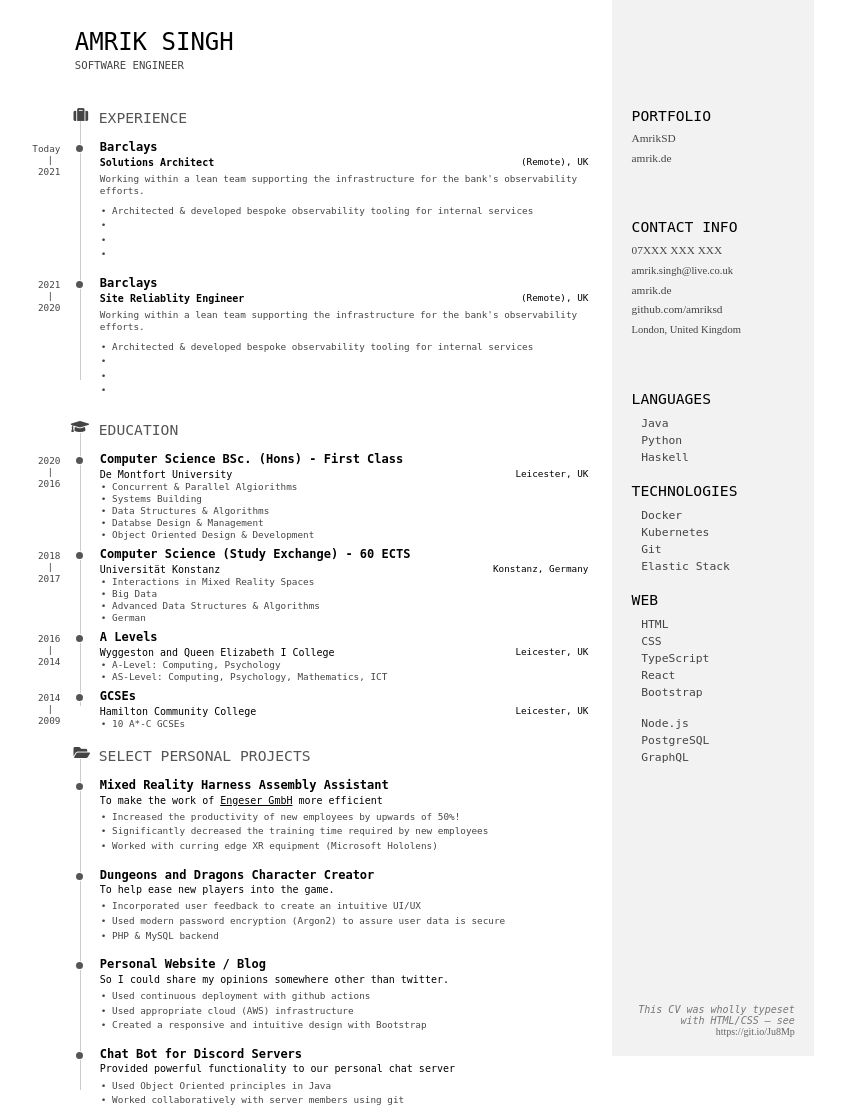
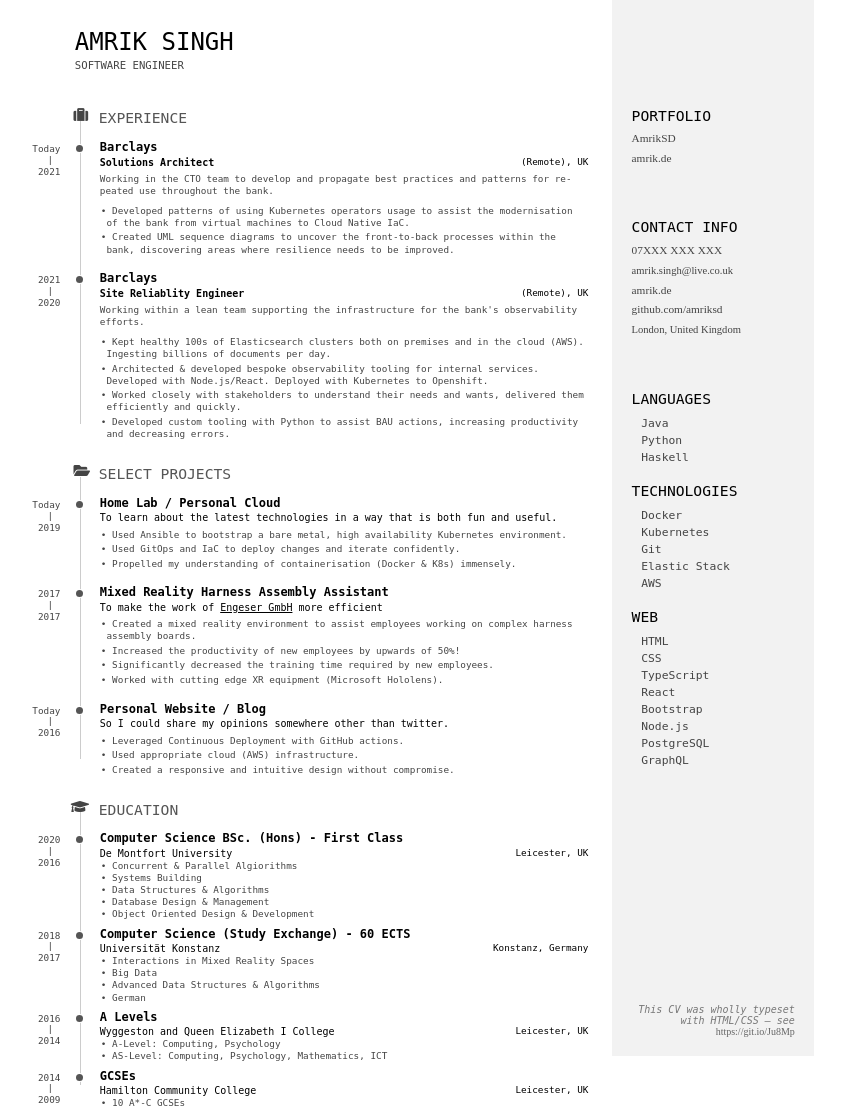
Before and after one commit to ArjG/ArjData, a Jekyll site: the page built from cv.html, in a window 1280 px wide. Shown: the whole page, without its empty margins (234-1079 px from the left). Built offline with Jekyll 4.4.1, drawn with Linux system fonts in a browser that asks for light colours; nearby versions of some CDN libraries.

Commit message:
✨ update cv time :D

```diff
--- a/cv.html
+++ b/cv.html
@@ -36,13 +36,11 @@ permalink: /cv/
             </header>
             <div>
               <span>
-                Working within a lean team supporting the infrastructure for the bank's observability efforts.
+                Working in the CTO team to develop and propagate best practices and patterns for repeated use throughout the bank.
               </span>
               <ul>
-                <li>Architected &amp; developed bespoke observability tooling for internal services</li>
-                <li></li>
-                <li></li>
-                <li></li>
+                <li>Developed patterns of using Kubernetes operators usage to assist the modernisation of the bank from virtual machines to Cloud Native IaC.</li>
+                <li>Created UML sequence diagrams to uncover the front-to-back processes within the bank, discovering areas where resilience needs to be improved.</li>
               </ul>
               </div>
           </div>
@@ -64,12 +62,78 @@ permalink: /cv/
                 Working within a lean team supporting the infrastructure for the bank's observability efforts.
               </span>
               <ul>
-                <li>Architected &amp; developed bespoke observability tooling for internal services</li>
-                <li></li>
-                <li></li>
-                <li></li>
+                <li>Kept healthy 100s of Elasticsearch clusters both on premises and in the cloud (AWS). Ingesting billions of documents per day.</li>
+                <li>Architected &amp; developed bespoke observability tooling for internal services. Developed with Node.js/React. Deployed with Kubernetes to Openshift.</li>
+                <li>Worked closely with stakeholders to understand their needs and wants, delivered them efficiently and quickly.</li>
+                <li>Developed custom tooling with Python to assist BAU actions, increasing productivity and decreasing errors.</li>
               </ul>
               </div>
+          </div>
+        </section>
+      </section>
+      <section class="main-block">
+        <h2>
+          <i class="fa fa-folder-open"></i> Select Projects
+        </h2>
+        <section class="blocks">
+          <div class="date">
+            <span>Today</span><span>2019</span>
+          </div>
+          <div class="decorator">
+          </div>
+          <div class="details">
+            <header>
+              <h3><a href="https://github.com/amriksd/berries">Home Lab / Personal Cloud</a></h3>
+              <span class="place">To learn about the latest technologies in a way that is both fun and useful.</span>
+            </header>
+            <div>
+              <ul>
+                <li>Used Ansible to bootstrap a bare metal, high availability Kubernetes environment.</li>
+                <li>Used GitOps and IaC to deploy changes and iterate confidently.</li>
+                <li>Propelled my understanding of containerisation (Docker &amp; K8s) immensely.</li>
+              </ul>
+            </div>
+          </div>
+        </section>
+        <section class="blocks">
+          <div class="date">
+            <span>2017</span><span>2017</span>
+          </div>
+          <div class="decorator">
+          </div>
+          <div class="details">
+            <header>
+              <h3>Mixed Reality Harness Assembly Assistant</h3>
+              <span class="place">To make the work of <a href="https://www.engeser.com/en/">Engeser GmbH</a> more efficient</span>
+            </header>
+            <div>
+              <ul>
+                <li>Created a mixed reality environment to assist employees working on complex harness assembly boards.</li>
+                <li>Increased the productivity of new employees by upwards of 50%!</li>
+                <li>Significantly decreased the training time required by new employees.</li>
+                <li>Worked with cutting edge XR equipment (Microsoft Hololens).</li>
+              </ul>
+            </div>
+          </div>
+        </section>
+        <section class="blocks">
+          <div class="date">
+            <span>Today</span><span>2016</span>
+          </div>
+          <div class="decorator">
+          </div>
+          <div class="details">
+            <header>
+              <h3><a href="https://amrik.de">Personal Website / Blog</a></h3>
+              <span class="place">So I could share my opinions somewhere other than twitter.</span>
+            </header>
+            <div>
+              <ul>
+                <li>Leveraged Continuous Deployment with GitHub actions.</li>
+                <li>Used appropriate cloud (AWS) infrastructure.</li>
+                <li>Created a responsive and intuitive design without compromise.</li>
+              </ul>
+            </div>
           </div>
         </section>
       </section>
@@ -94,7 +158,7 @@ permalink: /cv/
                 <li>Concurrent &amp; Parallel Algiorithms</li>
                 <li>Systems Building</li>
                 <li>Data Structures &amp; Algorithms</li>
-                <li>Databse Design &amp; Management</li>
+                <li>Database Design &amp; Management</li>
                 <li>Object Oriented Design &amp; Development</li>
               </ul>
             </div>
@@ -162,86 +226,6 @@ permalink: /cv/
           </div>
         </section>
       </section>
-      <section class="main-block">
-        <h2>
-          <i class="fa fa-folder-open"></i> Select Personal Projects
-        </h2>
-        <section class="blocks">
-          <div class="date">
-          </div>
-          <div class="decorator">
-          </div>
-          <div class="details">
-            <header>
-              <h3>Mixed Reality Harness Assembly Assistant</h3>
-              <span class="place">To make the work of <a href="https://www.engeser.com/en/">Engeser GmbH</a> more efficient</span>
-            </header>
-            <div>
-              <ul>
-                <li>Increased the productivity of new employees by upwards of 50%!</li>
-                <li>Significantly decreased the training time required by new employees</li>
-                <li>Worked with curring edge XR equipment (Microsoft Hololens)</li>
-              </ul>
-            </div>
-          </div>
-        </section>
-        <section class="blocks">
-          <div class="date">
-          </div>
-          <div class="decorator">
-          </div>
-          <div class="details">
-            <header>
-              <h3>Dungeons and Dragons Character Creator</h3>
-              <span class="place">To help ease new players into the game.</span>
-            </header>
-            <div>
-              <ul>
-                <li>Incorporated user feedback to create an intuitive UI/UX</li>
-                <li>Used modern password encryption (Argon2) to assure user data is secure</li>
-                <li>PHP &amp; MySQL backend</li>
-              </ul>
-            </div>
-          </div>
-        </section>
-        <section class="blocks">
-          <div class="date">
-          </div>
-          <div class="decorator">
-          </div>
-          <div class="details">
-            <header>
-              <h3><a href="https://amrik.de">Personal Website / Blog</a></h3>
-              <span class="place">So I could share my opinions somewhere other than twitter.</span>
-            </header>
-            <div>
-              <ul>
-                <li>Used continuous deployment with github actions</li>
-                <li>Used appropriate cloud (AWS) infrastructure</li>
-                <li>Created a responsive and intuitive design with Bootstrap</li>
-              </ul>
-            </div>
-          </div>
-        </section>
-        <section class="blocks">
-          <div class="date">
-          </div>
-          <div class="decorator">
-          </div>
-          <div class="details">
-            <header>
-              <h3>Chat Bot for Discord Servers</h3>
-              <span class="place">Provided powerful functionality to our personal chat server</span>
-            </header>
-            <div>
-              <ul>
-                <li>Used Object Oriented principles in Java</li>
-                <li>Worked collaboratively with server members using git</li>
-              </ul>
-            </div>
-          </div>
-        </section>
-      </section>
     </section>
     <aside id="sidebar">
       <div class="side-block" id="contact">
@@ -249,8 +233,8 @@ permalink: /cv/
          Portfolio
         </h1>
         <ul>
-          <li><span class="iconify-inline" data-icon="fa-brands:github" ></span> AmrikSD</li>
-          <li><span class="iconify-inline" data-icon="fa-solid:globe" ></span> amrik.de</li>
+          <li><span class="iconify-inline" data-icon="fa-brands:github" ></span> <a href="https://github.com/amriksd">AmrikSD</a></li>
+          <li><span class="iconify-inline" data-icon="fa-solid:globe" ></span> <a href="https://amrik.de">amrik.de</a></li>
         </ul>
       </div>
       <div class="side-block" id="contact">
@@ -282,6 +266,7 @@ permalink: /cv/
           <li><span class="iconify-inline" data-icon="logos:kubernetes"></span><span>Kubernetes</span></li>
           <li><span class="iconify" data-icon="logos:git-icon"></span><span>Git</span></li>
           <li><span class="iconify-inline" data-icon="vscode-icons:file-type-elastic"></span><span>Elastic Stack</span></li>
+          <li><span class="iconify-inline" data-icon="logos:aws"></span><span>AWS</span></li>
         </ul>
         <h1>
           Web
@@ -292,15 +277,13 @@ permalink: /cv/
           <li><span class="iconify-inline" data-icon="logos:typescript-icon"></span><span>TypeScript</span></li>
           <li><span class="iconify-inline" data-icon="logos:react"></span><span>React</span></li>
           <li><span class="iconify-inline" data-icon="logos:bootstrap"></span><span>Bootstrap</span></li>
-        </ul>
-        <ul>
           <li><span class="iconify-inline" data-icon="logos:nodejs-icon"></span><span>Node.js</span></li>
           <li><span class="iconify-inline" data-icon="logos:postgresql"></span><span>PostgreSQL</span></li>
           <li><span class="iconify-inline" data-icon="logos:graphql"></span><span>GraphQL</span></li>
         </ul>
       </div>
       <div class="side-block" id="disclaimer">
-        This CV was wholly typeset with HTML/CSS &mdash; see <code>https://git.io/Ju8Mp</code>
+        This CV was wholly typeset with HTML/CSS &mdash; see <code href="https://git.io/Ju8Mp">https://git.io/Ju8Mp</code>
       </div>
     </aside>
   </body>
```
